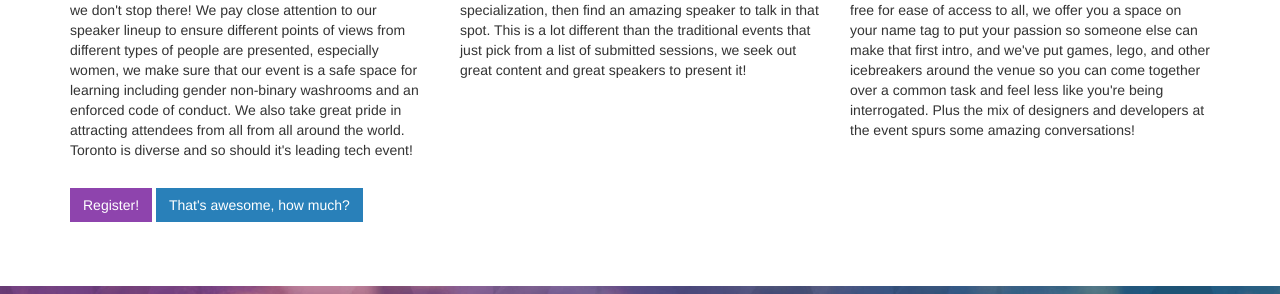
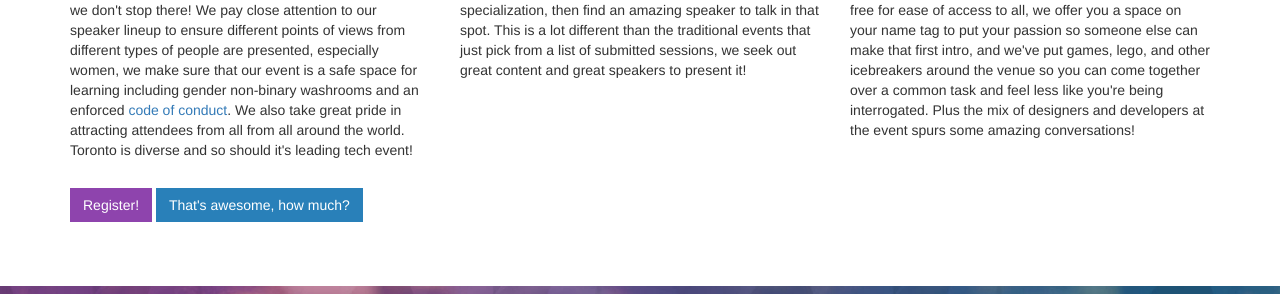
Before and after one commit to fullstackto/fsto2017, a Jekyll site: the page built from index.html, in a window 1280 px wide and 900 px high, scrolled down 3295 px. Shown: the part 338-632 px from the top of the window. Built offline with Jekyll 4.4.1, drawn with Linux system fonts in a browser that asks for light colours; some of the changed text lies outside the part shown.

Commit message:
Code of Conduct

```diff
--- a/_includes/footer.html
+++ b/_includes/footer.html
@@ -92,6 +92,15 @@
 	     </div>
      </div>
 </section>
+<section>
+  <div class="containter">
+    <div class="row">
+      <div class="col-xs-12">
+        <p>  &copy; 2017 Full Stack Toronto - Canadian Federal Non-Profit #8992240 | <a href="/coc">Code of Conduct</a> <a href="//www.iubenda.com/privacy-policy/759651" title="Privacy Policy">Privacy Policy</a></p>
+      </div>
+    </div>
+  </div>
+  </section>
 <script>
   (function(i,s,o,g,r,a,m){i['GoogleAnalyticsObject']=r;i[r]=i[r]||function(){
   (i[r].q=i[r].q||[]).push(arguments)},i[r].l=1*new Date();a=s.createElement(o),
--- a/index.html
+++ b/index.html
@@ -217,7 +217,7 @@ card: http://2017.fsto.co/images/card.jpg
     <div class="row">
       <div class="col-xs-12 col-sm-4">
         <h3>Diversity &amp; Inclusion</h2>
-          <p>#fstoco is organized by a diverse group of individuals, our Executive Director identifies as a genderqueer homosexual, our board is comprised of people of colour, and our volunteers come from all walks of life. However, we don't stop there! We pay close attention to our speaker lineup to ensure different points of views from different types of people are presented, especially women, we make sure that our event is a safe space for learning including gender non-binary washrooms and an enforced code of conduct. We also take great pride in attracting attendees from all from all around the world. Toronto is diverse and so should it's leading tech event!</p>
+          <p>#fstoco is organized by a diverse group of individuals, our Executive Director identifies as a genderqueer homosexual, our board is comprised of people of colour, and our volunteers come from all walks of life. However, we don't stop there! We pay close attention to our speaker lineup to ensure different points of views from different types of people are presented, especially women, we make sure that our event is a safe space for learning including gender non-binary washrooms and an enforced <a href="/coc">code of conduct</a>. We also take great pride in attracting attendees from all from all around the world. Toronto is diverse and so should it's leading tech event!</p>
       </div>
       <div class="col-xs-12 col-sm-4">
         <h3>Great Content</h2>
--- a/speak/index.html
+++ b/speak/index.html
@@ -100,7 +100,7 @@ title: Speak!
     <div class="row">
       <div class="col-xs-12 col-sm-4">
         <h3>Diversity &amp; Inclusion</h2>
-          <p>We want an event that everyone can be proud of. Last year we achieved 55% of our speakers coming from typically underrepresented demographics, so we encourage you to submit and share with your network to submit so we have a large and diverse submission pool to select from. We want to ensure we have an inclusive event, for this reason, you will be required to legally bind yourself to our code of conduct in our contract process, and we will investigate you as a speaker to ensure we see the quality and exemplary behavior.</p>
+          <p>We want an event that everyone can be proud of. Last year we achieved 55% of our speakers coming from typically underrepresented demographics, so we encourage you to submit and share with your network to submit so we have a large and diverse submission pool to select from. We want to ensure we have an inclusive event, for this reason, you will be required to legally bind yourself to our <a href="/coc">code of conduct</a> in our contract process, and we will investigate you as a speaker to ensure we see the quality and exemplary behavior.</p>
       </div>
       <div class="col-xs-12 col-sm-4">
         <h3>Advanced Content</h2>
```
Also changed, not shown: coc/index.html (added, +35 -0 lines).
